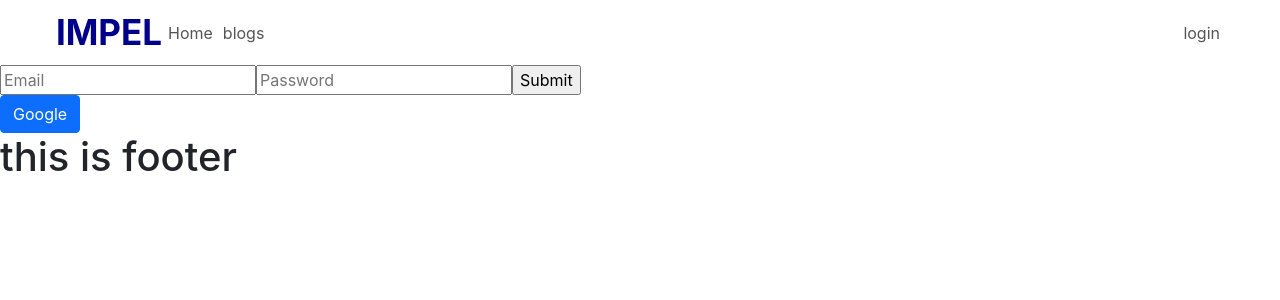
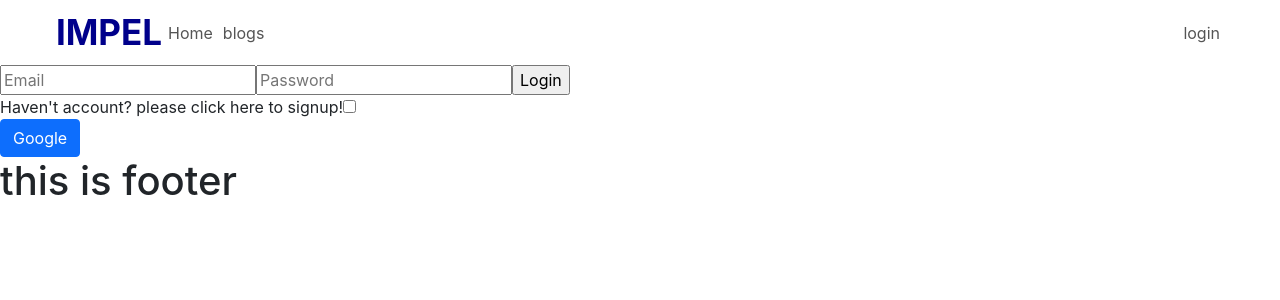
Before and after one commit to ismail-hossen/warehouse-management-client, a React (Create React App) app: page /Login in a window 1280 px wide. Shown: the top 300 px of the page. Built offline with nearby package versions, Linux system fonts and the light colour scheme; no server answers.

Commit message:
simple login/singup implement with firebase hooks

```diff
--- a/src/components/Auth/login/Login.js
+++ b/src/components/Auth/login/Login.js
@@ -1,7 +1,8 @@
-import React from "react";
+import React, { useState } from "react";
 import { Button } from "react-bootstrap";
 import { useLocation, useNavigate } from "react-router-dom";
 import {
+  useCreateUserWithEmailAndPassword,
   useSignInWithEmailAndPassword,
   useSignInWithGoogle,
 } from "react-firebase-hooks/auth";
@@ -9,9 +10,12 @@ import auth from "../../../firebase.init";
 import { useForm } from "react-hook-form";
 
 const Login = () => {
+  const [check, setCheck] = useState(false);
   const [signInWithGoogle, user, loading] = useSignInWithGoogle(auth);
-  const [signInWithEmail, user2, loading2] =
+  const [signInWithEmail, user2, loading2, error2] =
     useSignInWithEmailAndPassword(auth);
+  const [createUserWithEmailAndPassword, user3, loading3, error3] =
+    useCreateUserWithEmailAndPassword(auth, { sendEmailVerification: true });
 
   const {
     register,
@@ -19,23 +23,41 @@ const Login = () => {
     formState: { errors },
   } = useForm();
   const onSubmit = (data) => {
-    signInWithEmail(data.email, data.password);
+    if (check) {
+      createUserWithEmailAndPassword(data.email, data.password);
+    } else {
+      signInWithEmail(data.email, data.password);
+    }
+  };
+
+  const handleCheck = (e) => {
+    setCheck(e.target.checked);
   };
 
   const navigate = useNavigate();
   const location = useLocation();
   const from = location.state ? location.state.from?.pathname : "/";
+console.log(error3);
+console.log(error2);
 
-  if (loading || loading2) {
+  if (loading || loading2 || loading3) {
     return <h1>loading...</h1>;
   }
-  if (user || user2) {
+  if (user || user2 || user3) {
     navigate(from, { replace: true });
   }
 
   return (
     <div>
       <form onSubmit={handleSubmit(onSubmit)}>
+        {check ? (
+          <input
+            placeholder="User Name"
+            {...register("Name", { required: true })}
+          />
+        ) : (
+          ""
+        )}
         <input placeholder="Email" {...register("email", { required: true })} />
         {errors.email && <span>This field is required</span>}
 
@@ -45,10 +67,16 @@ const Login = () => {
           {...register("password", { required: true })}
         />
         {errors.password && <span>This field is required</span>}
-
-        <input type="submit" />
+        <input type="submit" value={check ? "SignUp" : "Login"} />
       </form>
 
+      <span>
+        {check
+          ? "Alredy have account? Login here!"
+          : "Haven't account? please click here to signup!"}
+        <input type="checkbox" onChange={(e) => handleCheck(e)} />
+      </span>
+      <br />
       <Button variant="primary" onClick={() => signInWithGoogle()}>
         Google
       </Button>
--- a/src/components/Home/Home/Home.js
+++ b/src/components/Home/Home/Home.js
@@ -1,10 +1,13 @@
 import { Button, Row } from "react-bootstrap";
+import { useAuthState } from "react-firebase-hooks/auth";
 import { useNavigate } from "react-router-dom";
+import auth from "../../../firebase.init";
 import useInventory from "../../hook/useInventory";
 import InventoryCard from "../Card/InventoryCard";
 import "./Home.css";
 
 const Home = () => {
+  const [user, loading] = useAuthState(auth);
   const navigate = useNavigate();
   const getData = useInventory();
   const inventory = getData.slice(0, 6);
@@ -22,9 +25,11 @@ const Home = () => {
           ></InventoryCard>
         ))}
       </Row>
-      <Button variant="primary" onClick={handleInventory}>
-        Manage Inventories
-      </Button>
+      {user && (
+        <Button variant="primary" onClick={handleInventory}>
+          Manage Inventories
+        </Button>
+      )}
     </div>
   );
 };
```
